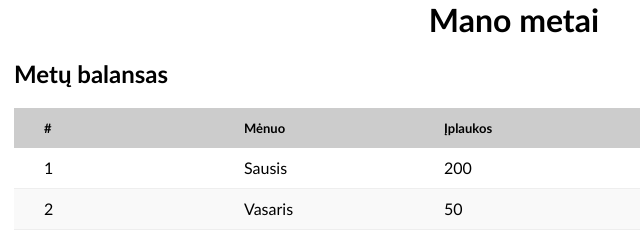
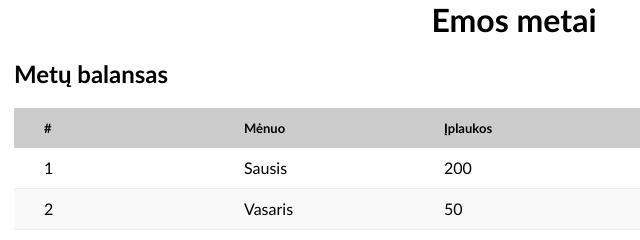
Before and after one commit to EmaBrr/Antras-testas, a plain HTML site: page index.html in a window 1280 px wide. Shown: the top 240 px of the page, 126-766 px from the left. Drawn offline with Linux system fonts and the light colour scheme.

Commit message:
changed the title

```diff
--- a/index.html
+++ b/index.html
@@ -5,7 +5,7 @@
     <meta charset="UTF-8">
     <meta name="viewport" content="width=device-width, initial-scale=1.0">
     <meta http-equiv="X-UA-Compatible" content="ie=edge">
-    <title>Lentele</title>
+    <title>Emos metai</title>
     <link rel="stylesheet" href="./css/reset.css">
     <link rel="stylesheet" href="./css/layout.css">
     <link rel="stylesheet" href="./css/table.css">
@@ -15,7 +15,7 @@
 <body>
     <div class="container">
         <div class="row">
-            <h1>Mano metai</h1>
+            <h1>Emos metai</h1>
         </div>
         <div class="row">
             <h2>Metų balansas</h2>
```
